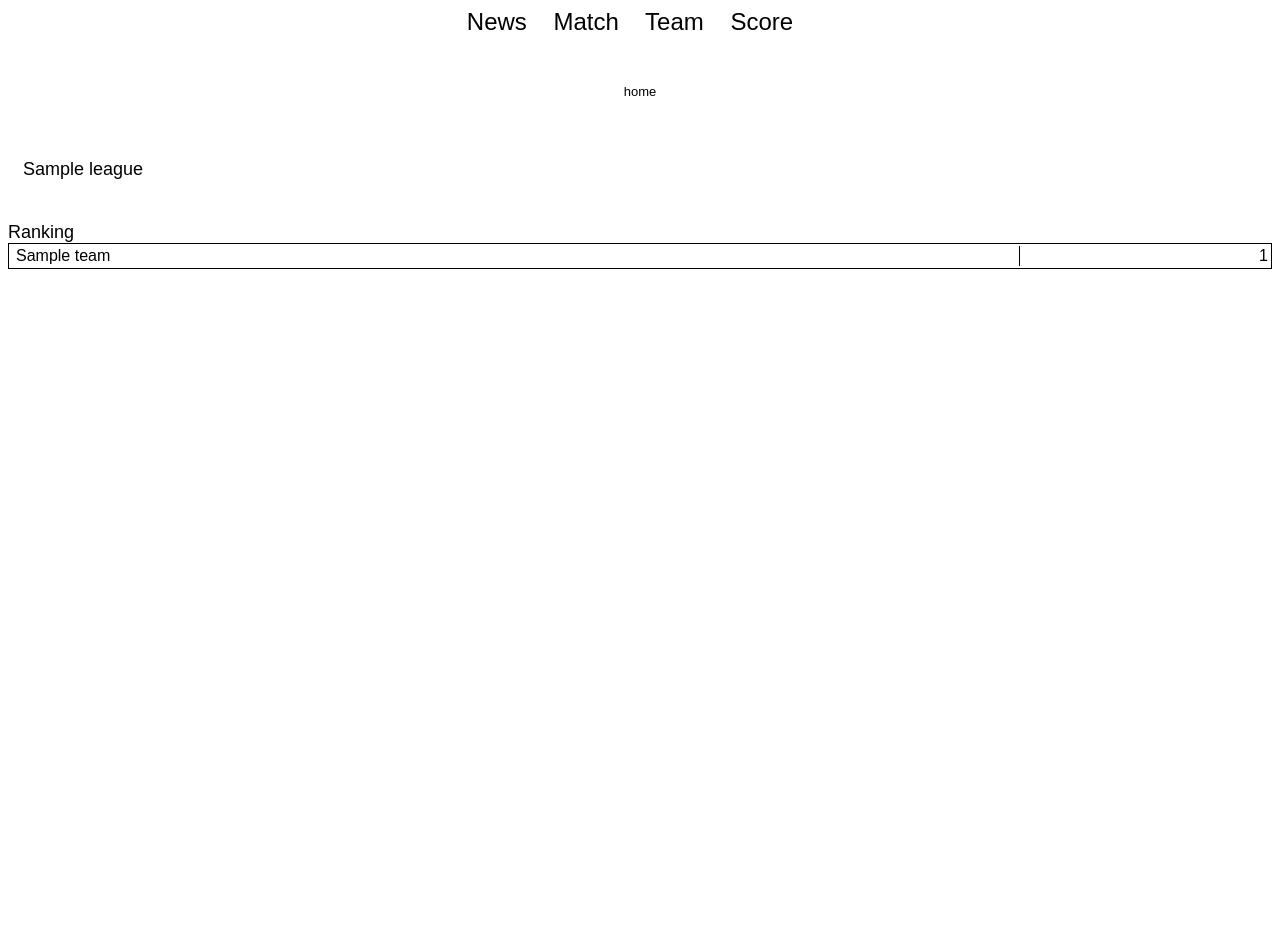
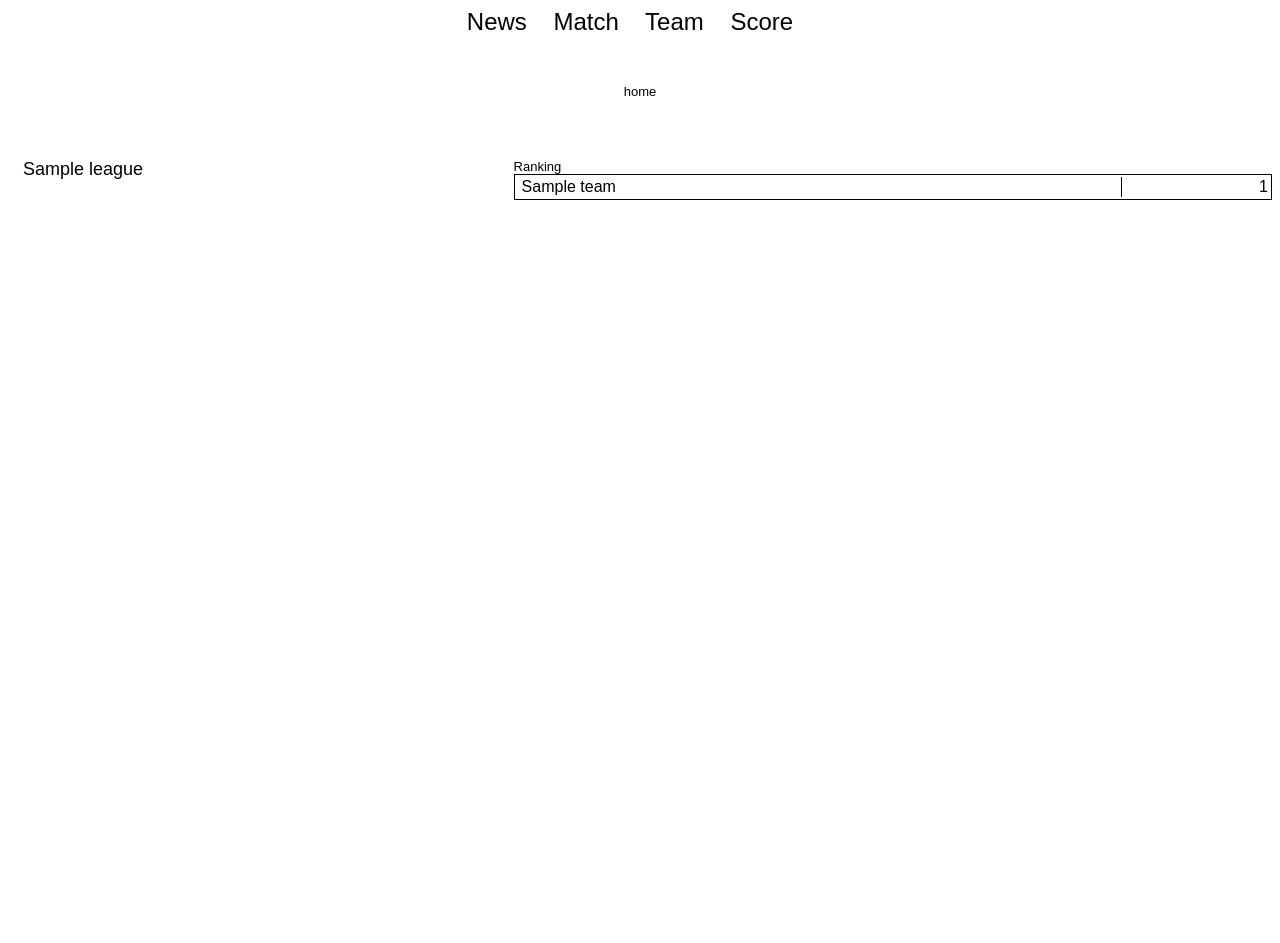
Before and after one commit to lawy623/db_proj, a Flask app: template templates/home_team.html in a window 1280 px wide. Before the commit the page ends 269 px from the top, so only its background shows below. Run offline with Flask 2, Linux system fonts and the light colour scheme; the template is opened without the code that fills it: most values are stand-ins (such as "Sample title", 1, 10 or a date in 2020); parts of the project's set-up code (start-up, migrations or seed data) failed here and were passed over.

Commit message:
teams home

```diff
--- a/templates/home_team.html
+++ b/templates/home_team.html
@@ -30,13 +30,15 @@
     <br><br><br><br>
 
     <a href="home"><center><font size="2pt">home</center></a><br><br><br><br>
-    <div id="leagues" class="split left"><font size="4pt">
+    <div>
+        <div id="leagues" style="width:40%;height:100%;float:left;"><font size="4pt">
             {% for l in leagues %}
                 &nbsp;&nbsp;&nbsp;<a href="{{url_for('home_team', nation = l.nation, level = l.level )}}">{{l.name}}</a><br><br><br>
             {% endfor %}
         </div>
-    <h> Ranking </h><font size="10pt">
-    <div id="Teams" class="split right"><font size="2pt">
+
+        <div id="Teams" style="width:60%;height:100%;float:right;"><font size="2pt">
+            <h> Ranking </h><font size="4pt">
             {% for t in teams %}
                 <table>
                 <tr>
@@ -46,6 +48,7 @@
                 </table>
             {% endfor %}
         </div>
+    </div>
 
 </body>
 </html>
```
Lines whose indentation alone changed are shown as unchanged.
